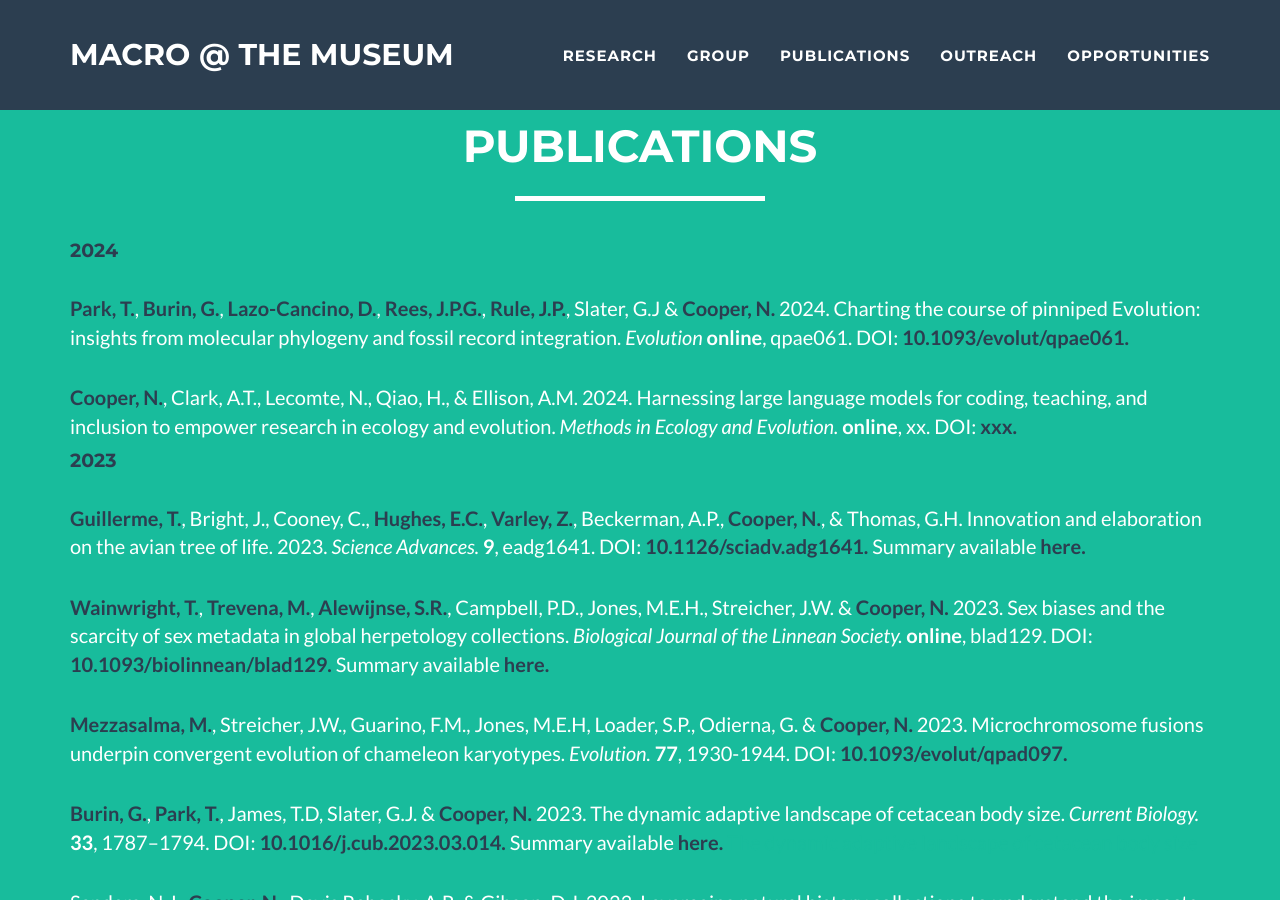
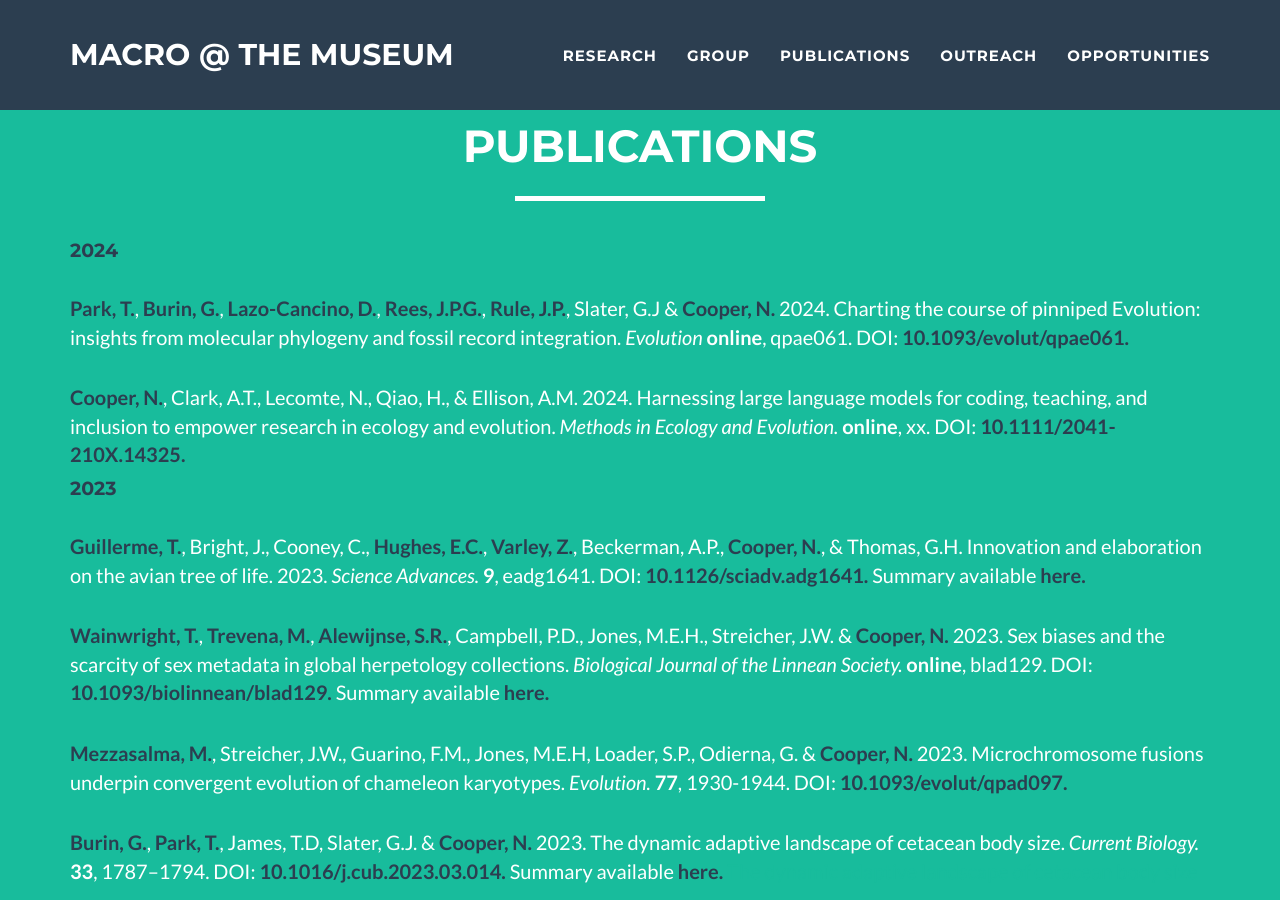
Before and after one commit to nhcooper123/nhcooper123.github.io, a Jekyll site: the page publications.html, which Jekyll copies as it is, in a window 1280 px wide and 900 px high. Built offline with Jekyll 4.4.1, drawn with Linux system fonts in a browser that asks for light colours; a script that is not in the unit is left out; comment, search, counter and statistics services are not loaded.

Commit message:
Add doi for paper

```diff
--- a/publications.html
+++ b/publications.html
@@ -137,7 +137,7 @@
   <em>Methods in Ecology and Evolution.</em>
   <strong>online</strong>,
   xx.
-  DOI: <a href="xxx"><strong><font color="2c3e50">xxx. </font></strong></a>
+  DOI: <a href="https://doi.org/10.1111/2041-210X.14325"><strong><font color="2c3e50">10.1111/2041-210X.14325. </font></strong></a>
   </p>
 
 
```
